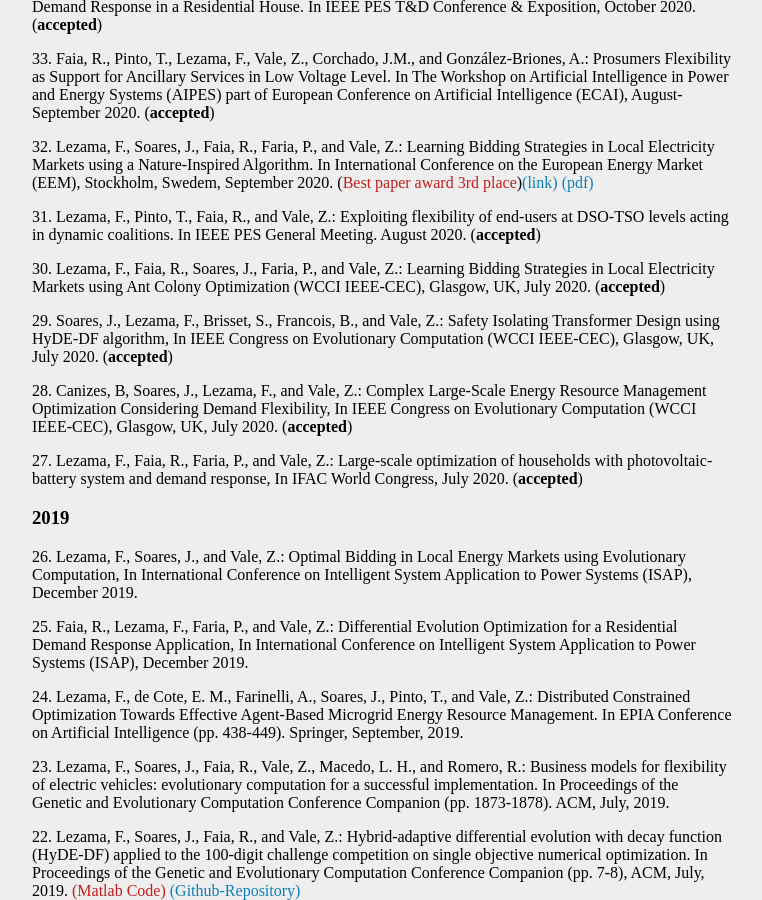
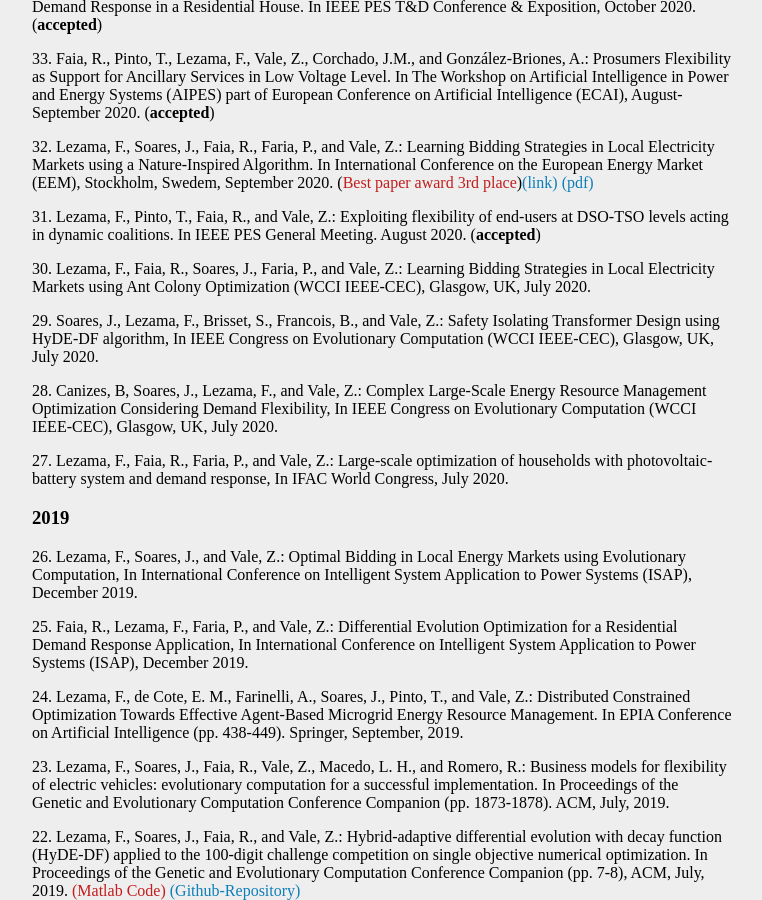
Before and after one commit to fernandolezama/fernandolezama.github.io, a Jekyll site: the page built from publication.md, in a window 1280 px wide and 900 px high, scrolled down 2097 px. Shown: the whole window, without its empty margins (258-1020 px from the left). Built offline with Jekyll 4.4.1, drawn with Linux system fonts in a browser that asks for light colours.

Commit message:
Update publication.md

```diff
--- a/publication.md
+++ b/publication.md
@@ -18,7 +18,6 @@
 18\. Foroozandeh, Z., Ramos, S., Soares, J., Lezama, F., Vale, Z., Gomes, A., Joench, R. L.: **A Mixed Binary Linear Programming Model for Optimal Energy Management of Smart Buildings**, [Energies](https://www.mdpi.com/journal/energies), MDPI (2019). IF: 2.676. [(link)](https://www.mdpi.com/1996-1073/13/7/1719)
 
 17\. Lezama, F., Soares, J., Canizes, B., Vale, Z.: **Flexibility management model of home appliances to support DSO requests in smart grids**, Accepted in [Sustainable Cities and Society](https://www.journals.elsevier.com/sustainable-cities-and-society), Elsevier (2020). IF: 3.073. [(link)](https://www.sciencedirect.com/science/article/pii/S2210670720300354). <span style="color:#C31D1D;">[(Github-Repository)](https://github.com/fernandolezama/Flexibility-of-appliances-to-support-DSO-in-SG-SCS2019)</span>
-
 
 ### 2019
 
@@ -81,13 +80,13 @@
 
 31\. Lezama, F., Pinto, T., Faia, R., and Vale, Z.: Exploiting flexibility of end-users at DSO-TSO levels acting in dynamic coalitions. In IEEE PES General Meeting. August 2020. (**accepted**)
 
-30\. Lezama, F., Faia, R., Soares, J., Faria, P., and Vale, Z.: Learning Bidding Strategies in Local Electricity Markets using Ant Colony Optimization (WCCI IEEE-CEC), Glasgow, UK, July 2020. (**accepted**)
+30\. Lezama, F., Faia, R., Soares, J., Faria, P., and Vale, Z.: Learning Bidding Strategies in Local Electricity Markets using Ant Colony Optimization (WCCI IEEE-CEC), Glasgow, UK, July 2020.
 
-29\. Soares, J., Lezama, F., Brisset, S., Francois, B., and Vale, Z.: Safety Isolating Transformer Design using HyDE-DF algorithm, In IEEE Congress on Evolutionary Computation (WCCI IEEE-CEC), Glasgow, UK, July 2020. (**accepted**)
+29\. Soares, J., Lezama, F., Brisset, S., Francois, B., and Vale, Z.: Safety Isolating Transformer Design using HyDE-DF algorithm, In IEEE Congress on Evolutionary Computation (WCCI IEEE-CEC), Glasgow, UK, July 2020.
 
-28\. Canizes, B, Soares, J., Lezama, F., and Vale, Z.: Complex Large-Scale Energy Resource Management Optimization Considering Demand Flexibility, In IEEE Congress on Evolutionary Computation (WCCI IEEE-CEC), Glasgow, UK, July 2020. (**accepted**)
+28\. Canizes, B, Soares, J., Lezama, F., and Vale, Z.: Complex Large-Scale Energy Resource Management Optimization Considering Demand Flexibility, In IEEE Congress on Evolutionary Computation (WCCI IEEE-CEC), Glasgow, UK, July 2020.
 
-27\. Lezama, F., Faia, R., Faria, P., and Vale, Z.: Large-scale optimization of households with photovoltaic-battery system and demand response, In IFAC World Congress, July 2020. (**accepted**)
+27\. Lezama, F., Faia, R., Faria, P., and Vale, Z.: Large-scale optimization of households with photovoltaic-battery system and demand response, In IFAC World Congress, July 2020.
 
 ### 2019
 
```
